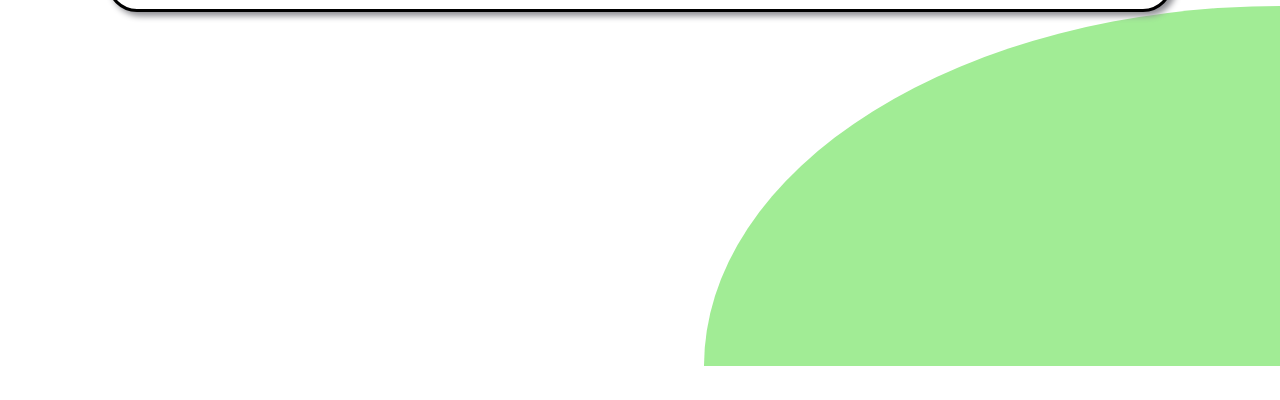
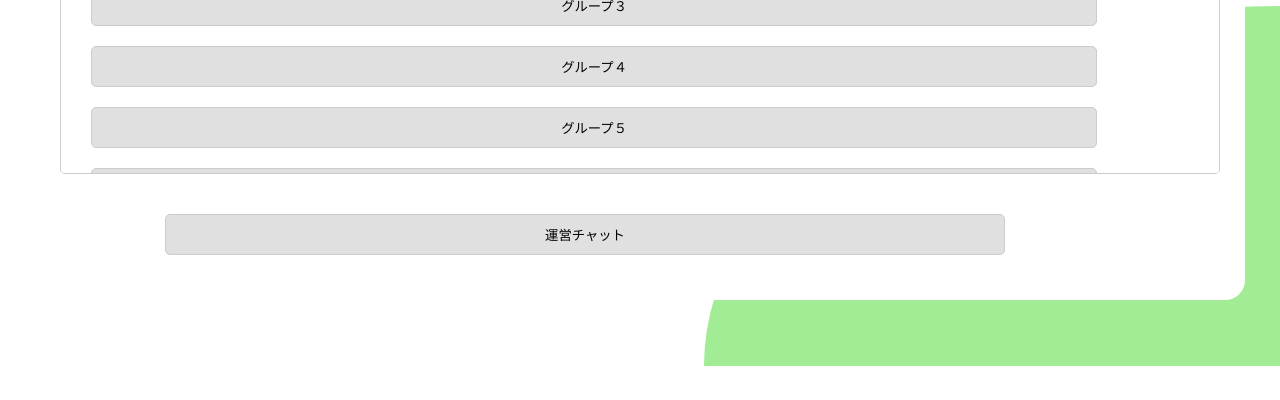
Before and after one commit to RareTECH2024Autumn-G/teamG, a Flask app: page /home in a window 1280 px wide. Shown: the part 434-834 px from the top of the page. Before the commit the page ends 800 px from the top, so only its background shows below. Run offline with Flask 2, Linux system fonts and the light colour scheme.

Commit message:
home画面を正規ものへ変更

```diff
--- a/ChatApp/static/css/styles.css
+++ b/ChatApp/static/css/styles.css
@@ -2,6 +2,7 @@
 
 @import "group.css";
 @import "home.css";
+@import "home-modal.css";
 @import "base.css";
 @import "chat.css";
 @import "registration.css";
--- /dev/null
+++ b/ChatApp/static/js/home-modal.js
@@ -0,0 +1,26 @@
+document.addEventListener('DOMContentLoaded', function() {
+    const openModalButtons = document.querySelectorAll('.js-modal-button');
+    const closeModalButtons = document.querySelectorAll('.js-close-button');
+    const modalLayer = document.querySelector('.js-home-modal');
+
+    // モーダルを開く
+    openModalButtons.forEach(button => {
+      button.addEventListener('click', function() {
+        modalLayer.style.display = 'block'; // モーダルを表示
+      });
+    });
+
+    // モーダルを閉じる
+    closeModalButtons.forEach(button => {
+      button.addEventListener('click', function() {
+        modalLayer.style.display = 'none'; // モーダルを非表示
+      });
+    });
+
+    // モーダルの外側をクリックした場合の動作
+    modalLayer.addEventListener('click', function(event) {
+      if (event.target === modalLayer) {
+        modalLayer.style.display = 'none';
+      }
+    });
+  });
--- a/ChatApp/templates/pages/home-pages/home.html
+++ b/ChatApp/templates/pages/home-pages/home.html
@@ -2,12 +2,40 @@
 <title>ホーム</title>
 {% endblock %}
 {% block body %}
-<div class="registration-box">
-  <main class="registration-main">
-    <img src="../../static/img/cathouse.svg" alt="キャットハウス" />
-    <div class="registration-container">
-      <h1>おめでとう！ログイン成功</h1>
+<div class="home-border">
+  <div class="home-title-container"><!--題名-->
+    <h1>チャットリスト</h1>
+    <input type="search" class="search" placeholder="検索"> <!--ソート検索機能-->
+    <button id="openModal<任意のID>" class="open-modal js-modal-button">＋</button> <!--友達追加ボタン-->
+  </div>
+  <div class="home-wrapper">
+      <button class="home-group" id="(グループのID)">グループ１</button>
+      <button class="home-group" id="(グループのID)">グループ２スポーツクラブ！！！＊＊＊＊＊＊</button>
+      <button class="home-group" id="(グループのID)">グループ３</button>
+      <button class="home-group" id="(グループのID)">グループ４</button>
+      <button class="home-group" id="(グループのID)">グループ５</button>
+      <button class="home-group" id="(グループのID)">グループ６</button>
+  </div>
+  <div>
+    <button class="inquiry-chat" id="(グループのID)">運営チャット</button>
+  </div>
+</div>
+
+
+<div class="home-modal-layer js-home-modal">
+  <div class="home-modal">
+    <div class="home-modal-inner">
+      <div class="home-modal-wrap">
+        <button class="home-modal-close js-close-button">
+          <span>&times;</span> <!-- 閉じるアイコン -->
+        </button>
+          <div>
+            <a href="/addgroup"><button>新規チャット作成</button></a>
+            <a href="/second-group"><button>既存グループに参加</button></a>
+          </div>
+      </div>
     </div>
-  </main>
+  </div>
 </div>
+<script src="../static/JS/home-modal.js"></script> <!-- ここにJSファイル名を入れる -->
 {% endblock %}
```
Also changed, not shown: ChatApp/static/css/home-modal.css (added, +43 -0 lines), ChatApp/static/css/home.css (+0 -39 lines).
